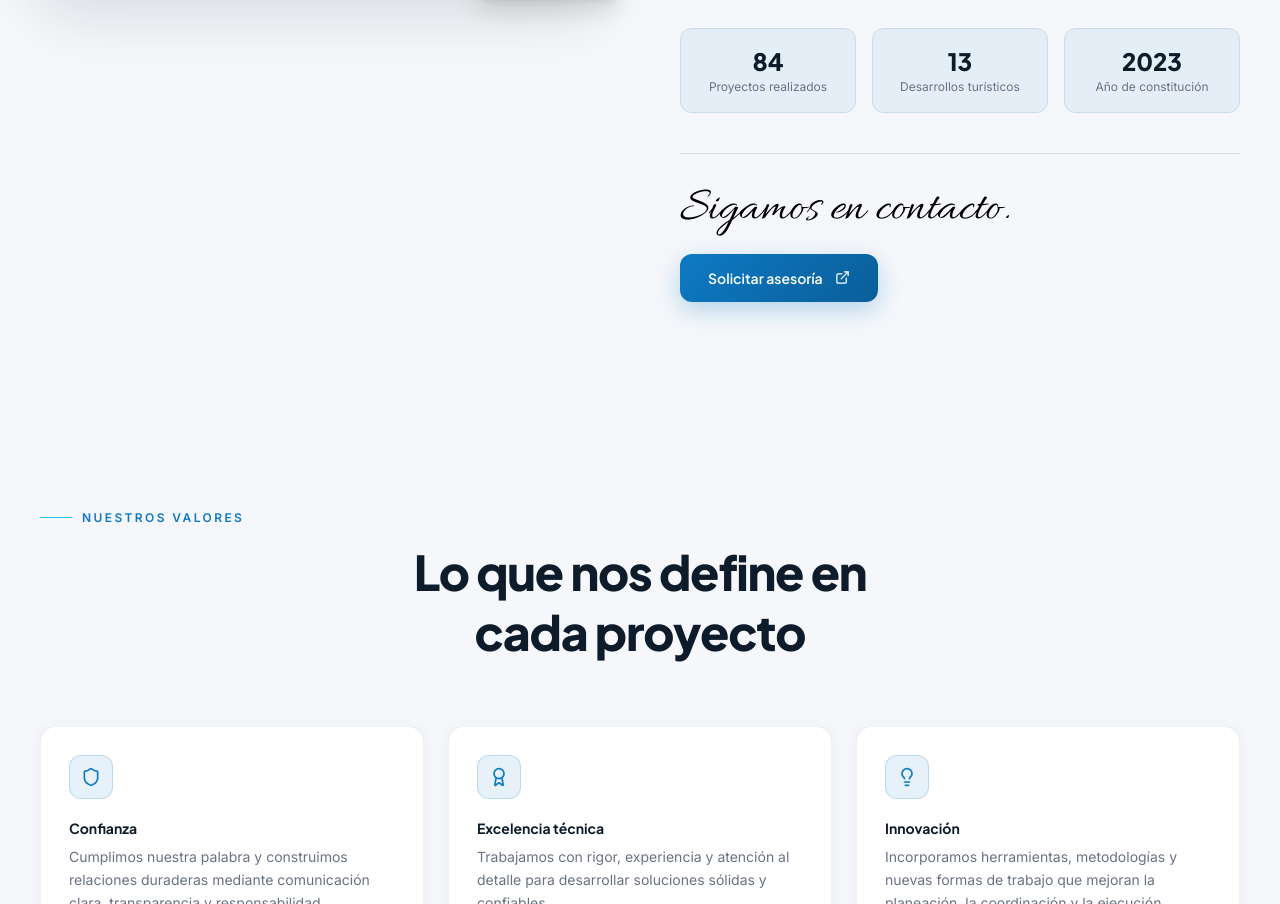
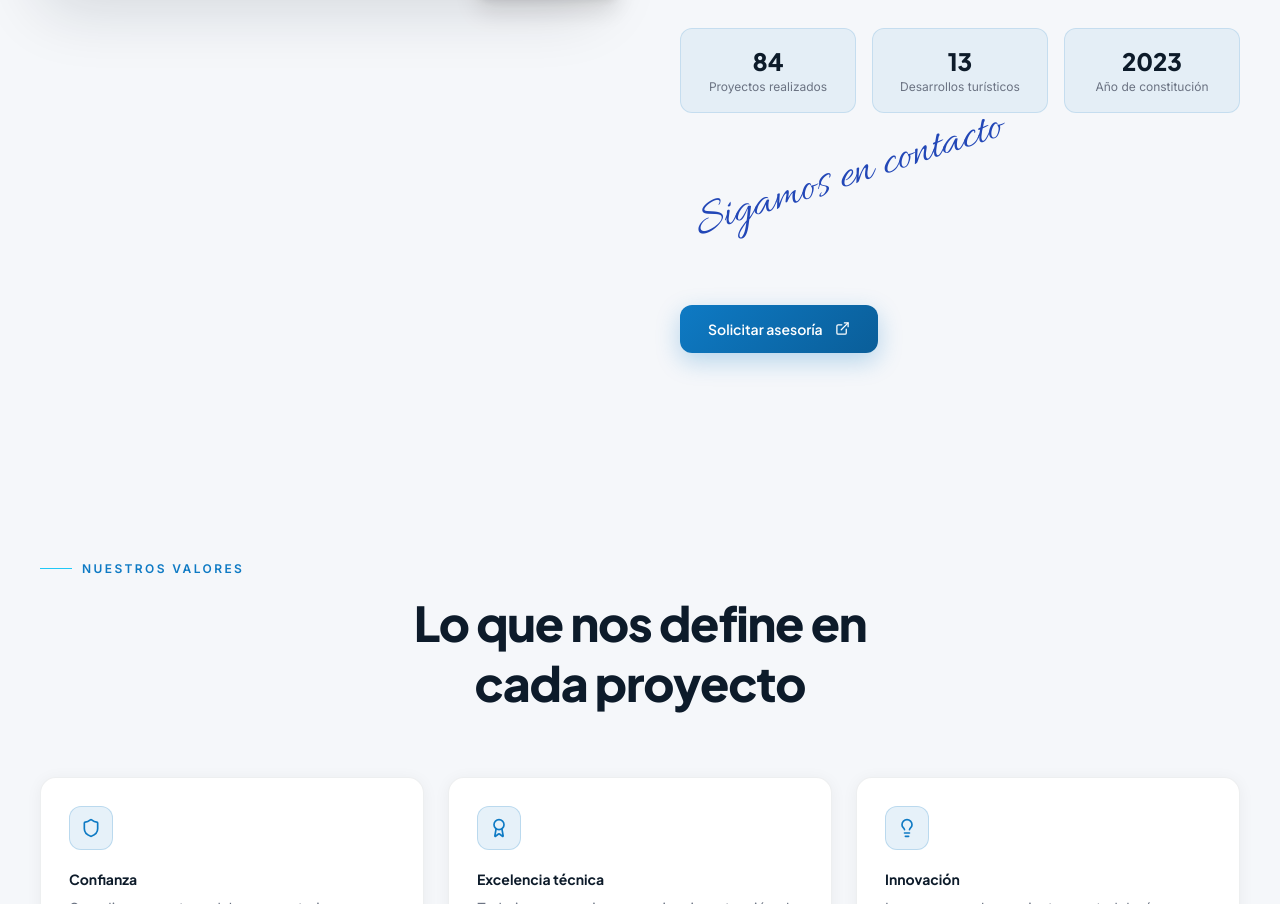
Before and after one commit to alejandrabarcenadev/instalacionesaplicadasbaar, a React (Vite) app: page / in a window 1280 px wide. Shown: the part 4618-5522 px from the top of the page. Built offline with nearby package versions, Linux system fonts and the light colour scheme.

Commit message:
Inclina firma de contacto

```diff
--- a/src/app/App.tsx
+++ b/src/app/App.tsx
@@ -1029,18 +1029,15 @@ export default function App() {
               </div>
 
               {/* CTA */}
-                                  <div
-                className="mt-10 pt-8 border-t"
-                style={{ borderColor: "rgba(13,27,42,0.1)" }}
-              >
-                               <p
-                  className="mb-5 text-5xl font-normal"
+                            <div className="mt-10 pt-4">
+                <p
+                  className="mt-8 mb-12 w-fit origin-bottom-left rotate-[-12deg] text-4xl font-normal sm:ml-6 sm:mb-14 sm:rotate-[-18deg] sm:text-5xl"
                   style={{
                     fontFamily: "'Allura', cursive",
-                    color: "#000000",
+                    color: "#2247b7",
                   }}
                 >
-                  Sigamos en contacto.
+                  Sigamos en contacto
                 </p>
                 <a
                   href="https://tally.so/r/Xxogyd"
```
